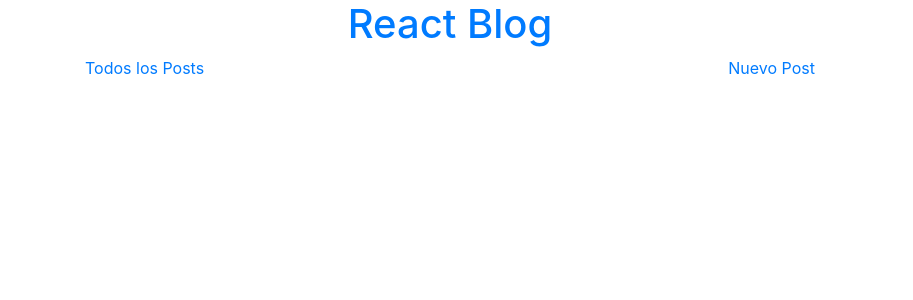
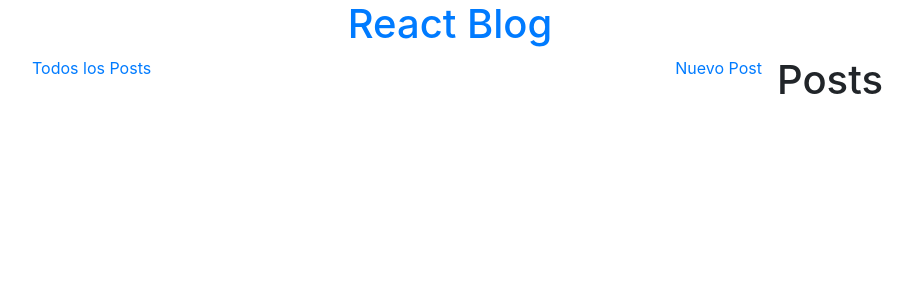
Before and after one commit to alvag/crud-axios-react, a React (Create React App) app: page / in a window 1280 px wide. Shown: the top 300 px of the page, without its empty margins (190-1103 px from the left). Built offline with nearby package versions, Linux system fonts and the light colour scheme; no server answers.

Commit message:
Component Posts

```diff
--- /dev/null
+++ b/src/App/Components/Pages/Posts/Posts.tsx
@@ -0,0 +1,19 @@
+import React, { Component } from 'react';
+import './Posts.css';
+import { IPost } from '../../../Interfaces';
+
+interface IProps {
+    posts: IPost[];
+}
+
+class Posts extends Component<IProps> {
+    render() {
+        return (
+            <div>
+                <h1>Posts</h1>
+            </div>
+        );
+    }
+}
+
+export default Posts;
--- /dev/null
+++ b/src/App/Components/Pages/index.tsx
@@ -0,0 +1 @@
+export { default as Posts } from './Posts/Posts';
--- a/src/App/Router.tsx
+++ b/src/App/Router.tsx
@@ -1,10 +1,10 @@
 import React, { Component } from 'react';
 import { BrowserRouter, Route, Switch } from 'react-router-dom';
-import axios from 'axios';
 
 import { Header, Navigation } from './Components/Common';
+import { Posts } from './Components/Pages';
 import { IPost } from './Interfaces';
-import { Constants } from './Constants';
+import { getPosts } from './Services/PostService';
 
 interface IProps {
     posts: IPost[];
@@ -16,14 +16,8 @@ class Router extends Component<{}, IProps> {
         posts: []
     };
 
-    componentDidMount() {
-        this.getPosts();
-    }
-    getPosts = () => {
-        axios.get(Constants.API_URL)
-            .then((response) => {
-                this.setState({ posts: response.data });
-            }).catch((error) => console.log(error));
+    async componentDidMount() {
+        this.setState({ posts: await getPosts() });
     }
 
     render() {
@@ -33,6 +27,17 @@ class Router extends Component<{}, IProps> {
                     <div className="row justify-content-center">
                         <Header />
                         <Navigation />
+                        <Switch>
+                            <Route
+                                exact
+                                path="/"
+                                render={() => {
+                                    return (
+                                        <Posts posts={this.state.posts} />
+                                    )
+                                }}
+                            />
+                        </Switch>
                     </div>
                 </div>
             </BrowserRouter>
--- /dev/null
+++ b/src/App/Services/PostService.tsx
@@ -0,0 +1,15 @@
+import axios from 'axios';
+import { Constants } from '../Constants';
+import { IPost } from '../Interfaces';
+
+export const getPosts = () => {
+    return new Promise<IPost[]>((resolve, reject) => {
+        axios.get(Constants.API_URL)
+            .then((response) => {
+                resolve(response.data);
+            }).catch((error) => {
+                console.log(error);
+                resolve([]);
+            });
+    });
+};
```
Also changed, not shown: src/App/Components/Pages/Posts/Posts.css (added).
